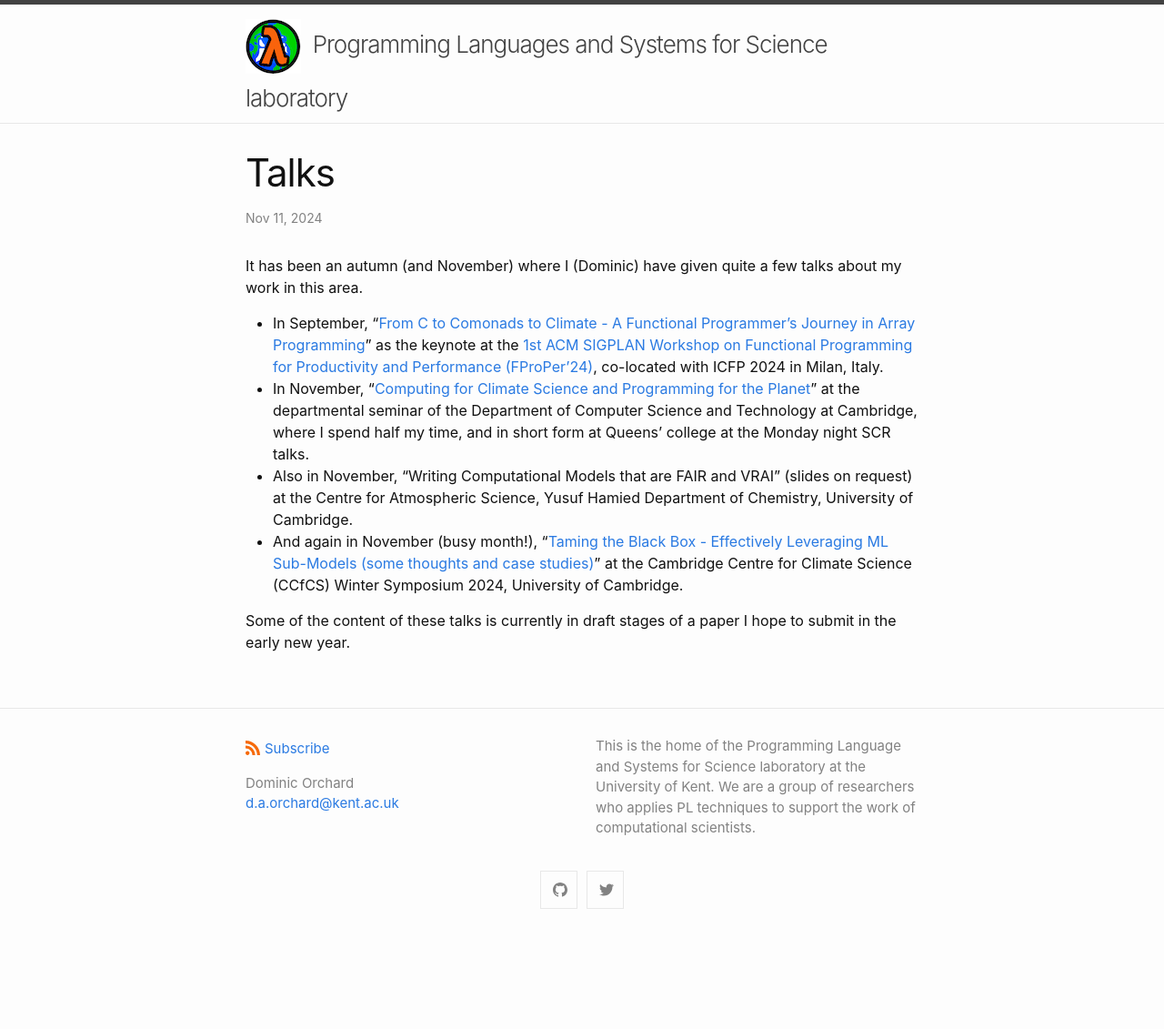
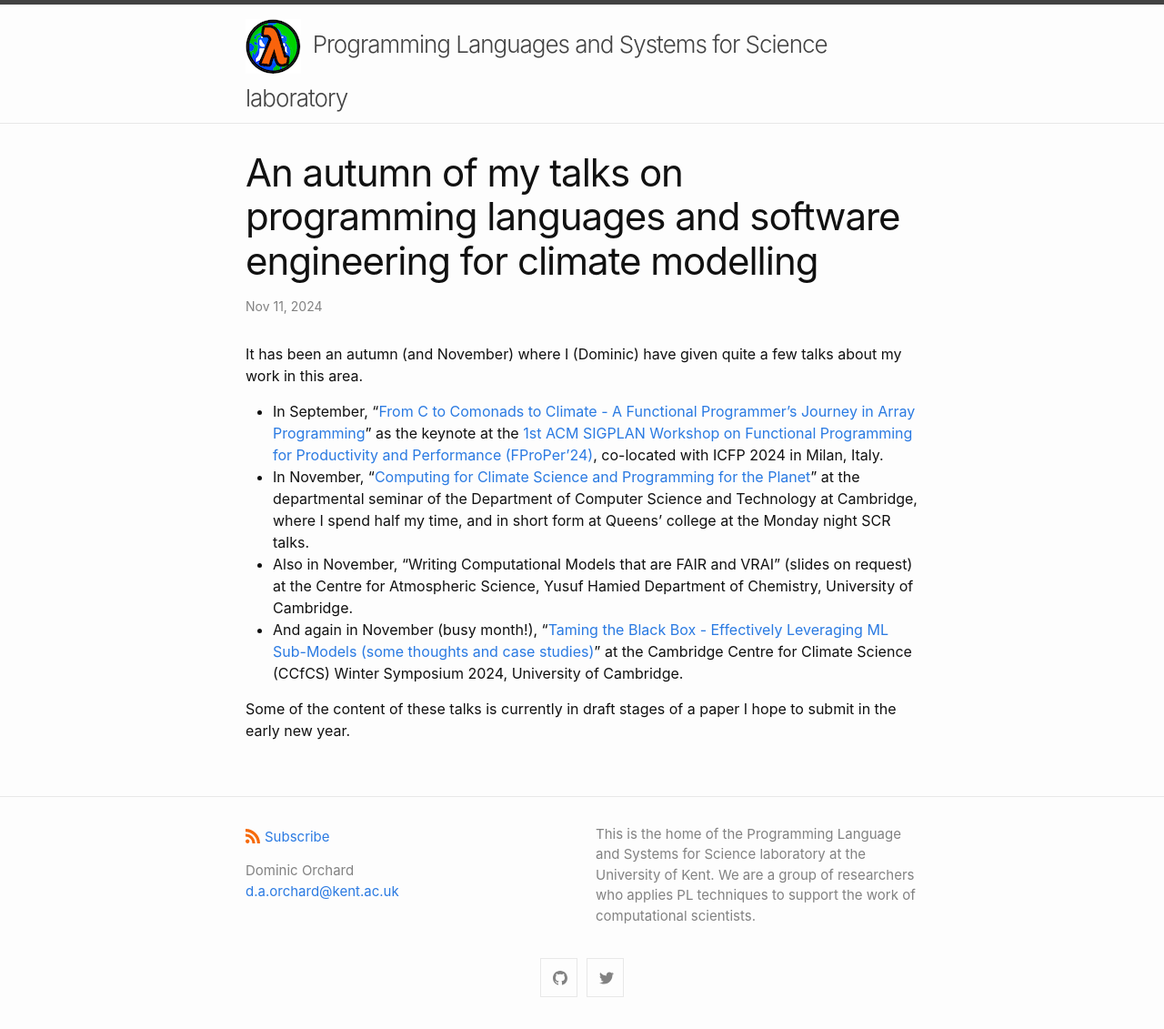
Before and after one commit to plas4sci/plas4sci.github.io, a Jekyll site: the page built from _posts/2024-11-11-talks.md, in a window 1280 px wide. Shown: the whole page at 91% size. Built offline with Jekyll 4.4.1, drawn with Linux system fonts in a browser that asks for light colours; our own code applies the rules of GitHub Pages for plain Markdown files; before the commit the page ends 1034 px from its top, so only the background shows below that.

Commit message:
Update 2024-11-11-talks.md

```diff
--- a/_posts/2024-11-11-talks.md
+++ b/_posts/2024-11-11-talks.md
@@ -1,3 +1,8 @@
+---
+layout: post
+title: "An autumn of my talks on programming languages and software engineering for climate modelling"
+category: conference
+---
 It has been an autumn (and November) where I (Dominic) have given quite a few talks about my work in this area.
 
 * In September, "[From C to Comonads to Climate - A Functional Programmer's Journey in Array Programming](https://drive.google.com/file/d/1D5yguvyIL_ZERBzEioW92OXKdttFuyWA/view?usp=sharing)"  as the keynote at the [1st ACM SIGPLAN Workshop on Functional Programming for Productivity and Performance (FProPer’24)](https://icfp24.sigplan.org/home/fproper-2024), co-located with ICFP 2024 in Milan, Italy.
```
